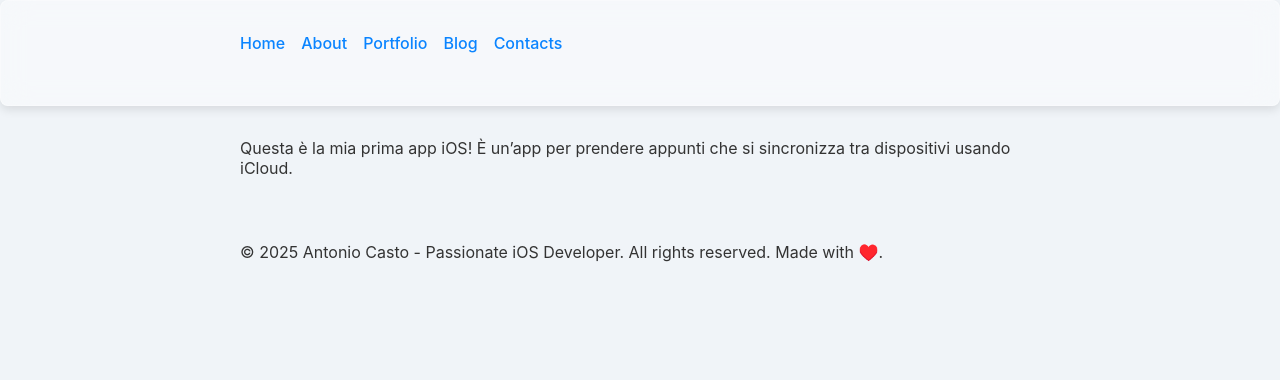
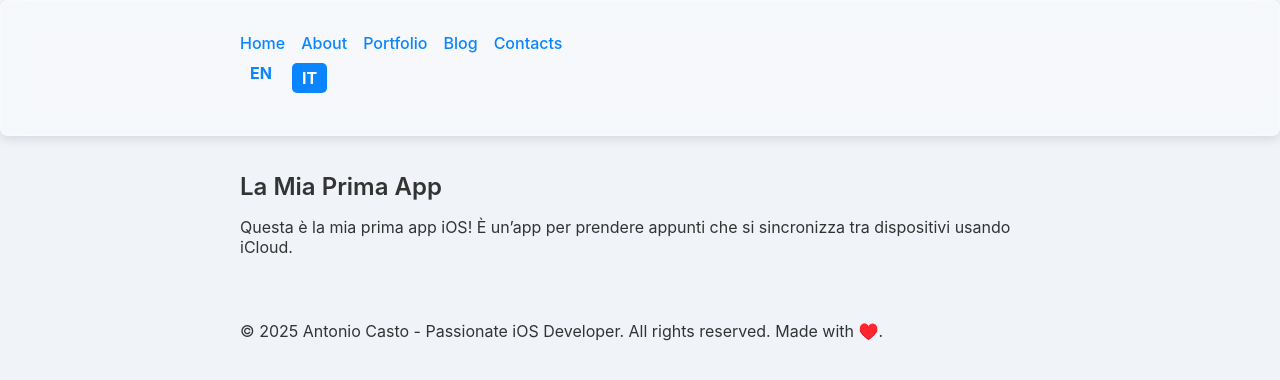
Before and after one commit to antoniocasto/acasto.dev, a Jekyll site: the page built from _portfolio/it/la-mia-prima-app.markdown, in a window 1280 px wide. Shown: the top 380 px of the page. Built offline with Jekyll 4.4.1, drawn with Linux system fonts in a browser that asks for light colours.

Commit message:
Add portfolio layout and update language handling for portfolio pages

```diff
--- a/_config.yml
+++ b/_config.yml
@@ -38,6 +38,7 @@ collections:
     permalink: "/:collection/:year/:month/:day/:title/"
 
 # Default settings - Automatically assign the language based on the folder
+# Default settings - Automatically assign the language based on the folder
 defaults:
   # Regular pages (Home, About, Portfolio, etc.)
   - scope:
@@ -69,14 +70,14 @@ defaults:
 
   # Portfolio projects (organized by language)
   - scope:
-      path: "_portfolio/en"
+      path: "_portfolio/en/*"
       type: "portfolio"
     values:
       lang: "en"
       permalink: "/en/portfolio/:path/"
 
   - scope:
-      path: "_portfolio/it"
+      path: "_portfolio/it/*"
       type: "portfolio"
     values:
       lang: "it"
--- a/_layouts/default.html
+++ b/_layouts/default.html
@@ -50,13 +50,16 @@
           {% if translated_page == nil %}
             {% assign translated_page = site.posts | where: "ref", page.ref | where: "lang", lang | first %}
           {% endif %}
+          {% if translated_page == nil %}
+            {% assign translated_page = site.portfolio | where: "ref", page.ref | where: "lang", lang | first %}
+          {% endif %}
           {% if translated_page %}
             {% if lang == page.lang %}
               <li class="current-lang">{{ lang | upcase }}</li>
             {% else %}
               <li><a href="{{ translated_page.url }}">{{ lang | upcase }}</a></li>
             {% endif %}
-         {% endif %}
+          {% endif %}
         {% endfor %}
       </ul>
     </nav>
--- /dev/null
+++ b/_layouts/portfolio.html
@@ -0,0 +1,10 @@
+---
+layout: default
+---
+
+<article class="portfolio">
+    <h1>{{ page.title }}</h1>
+    <div class="content">
+      {{ content }}
+    </div>
+</article>
--- a/_portfolio/en/my-first-app.markdown
+++ b/_portfolio/en/my-first-app.markdown
@@ -1,5 +1,5 @@
 ---
-layout: default
+layout: portfolio
 title: "My First App"
 ref: "first-app"
 permalink: "/en/portfolio/my-first-app/"
--- a/_portfolio/it/la-mia-prima-app.markdown
+++ b/_portfolio/it/la-mia-prima-app.markdown
@@ -1,5 +1,5 @@
 ---
-layout: default
+layout: portfolio
 title: "La Mia Prima App"
 ref: "first-app"
 permalink: "/it/portfolio/la-mia-prima-app/"
--- a/en/portfolio.markdown
+++ b/en/portfolio.markdown
@@ -15,6 +15,5 @@ Here are some personal projects I worked on:
 {% endif %}
 
 {% for project in localized_projects %}
-**{{ project.title }}** – {{ project.description }}
-<small>[Source code]({{ project.github }})</small>
+**[{{ project.title }}]({{ project.url | relative_url }})** – {{ project.description }}
 {% endfor %}
--- a/it/portfolio.markdown
+++ b/it/portfolio.markdown
@@ -15,6 +15,5 @@ Ecco alcuni progetti personali su cui ho lavorato:
 {% endif %}
 
 {% for project in localized_projects %}
-**{{ project.title }}** – {{ project.description }}
-<small>[Codice sorgente]({{ project.github }})</small>
+**[{{ project.title }}]({{ project.url | relative_url }})** – {{ project.description }}
 {% endfor %}
```
